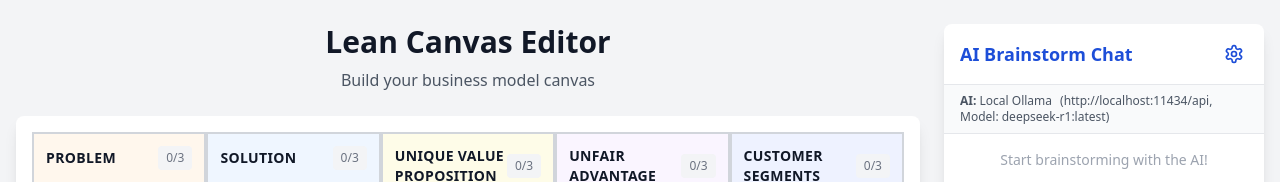
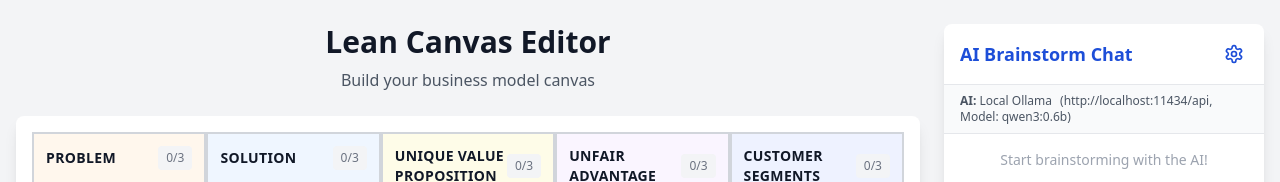
Before and after one commit to sebastianovide/ai-lean-canvas, a React (Vite) app: page / in a window 1280 px wide. Shown: the top 182 px of the page. Built offline with nearby package versions, Linux system fonts and the light colour scheme.

Commit message:
add constant for default Ollama model in App component and update references to use it

```diff
--- a/src/App.tsx
+++ b/src/App.tsx
@@ -74,6 +74,9 @@ const initialCanvas: CanvasSection[] = [
   },
 ];
 
+// Add the constant for the default Ollama model
+const DEFAULT_OLLAMA_MODEL = "qwen3:0.6b";
+
 function App() {
   const [canvas, setCanvas] = useState<CanvasSection[]>(initialCanvas);
   // Chat state
@@ -105,7 +108,7 @@ function App() {
   }>({
     service: "Local Ollama", // Default to Local Ollama
     ollamaUrl: "http://localhost:11434/api",
-    ollamaModel: "deepseek-r1:latest", // Default model
+    ollamaModel: DEFAULT_OLLAMA_MODEL, // Default model
     apiKey: "",
   });
   const [showConfig, setShowConfig] = useState(false);
@@ -743,7 +746,7 @@ function App() {
                               ollamaModel: e.target.value,
                             }))
                           }
-                          placeholder="deepseek-r1:latest"
+                          placeholder={DEFAULT_OLLAMA_MODEL}
                         />
                       </div>
                     </>
```
